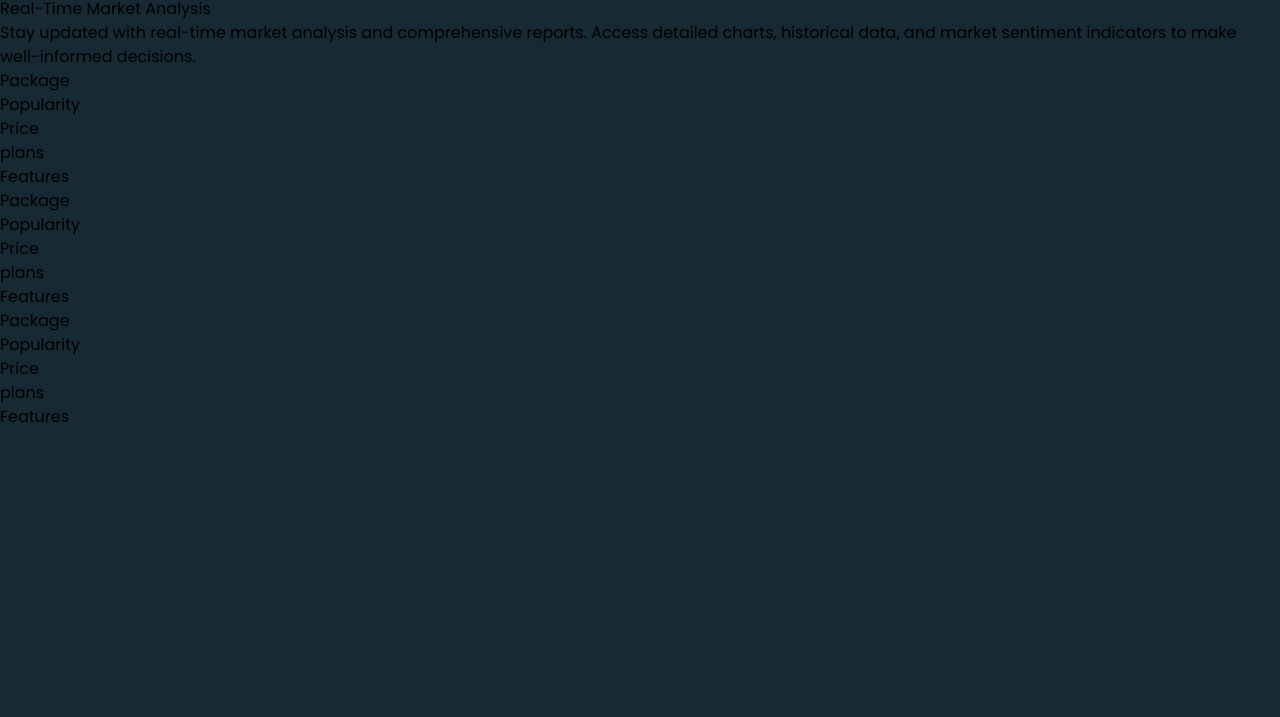
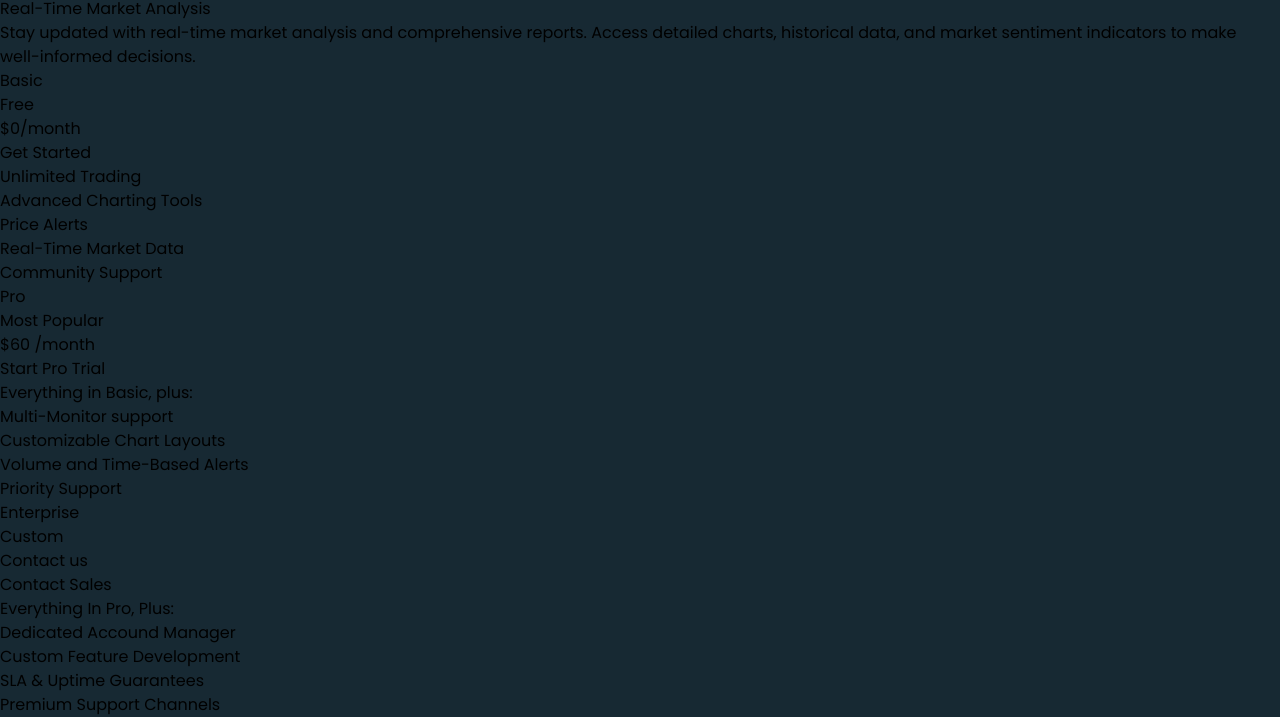
Before and after one commit to Ahmed7019/crypto-ecommerce, a website: page index.html in a window 1280 px wide. Shown: the part 339-1056 px from the top of the page. Before the commit the page ends 800 px from the top, so only its background shows below. Drawn offline with Linux system fonts and the light colour scheme.

Commit message:
Prices Section Doce

```diff
--- a/index.html
+++ b/index.html
@@ -74,50 +74,50 @@
                 <div>
                     <div>
                         <div>
-                            <p>Package</p>
-                            <p>Popularity</p>
+                            <p>Basic</p>
+                            <p>Free</p>
                         </div>
-                        <p>Price</p>
+                        <p>$0<span>/month</span></p>
 
-                        <button>plans</button>
-                        <ul>
-                            <li>Features</li>
-                            <li></li>
-                            <li></li>
-                            <li></li>
-                            <li></li>
+                        <button>Get Started</button>
+                        <ul class="capitalize">
+                            <li><i></i> Unlimited trading</li>
+                            <li><i></i> Advanced charting tools</li>
+                            <li><i></i> Price alerts</li>
+                            <li><i></i> Real-time market data</li>
+                            <li><i></i> Community support</li>
                         </ul>
                     </div>
                     <div>
                         <div>
-                            <p>Package</p>
-                            <p>Popularity</p>
+                            <p>Pro</p>
+                            <p>Most Popular</p>
                         </div>
-                        <p>Price</p>
+                        <p>$60 <span>/month</span></p>
 
-                        <button>plans</button>
+                        <button>Start Pro Trial</button>
                         <ul>
-                            <li>Features</li>
-                            <li></li>
-                            <li></li>
-                            <li></li>
-                            <li></li>
+                            <li><i></i>Everything in Basic, plus:</li>
+                            <li><i></i> Multi-Monitor support</li>
+                            <li><i></i> Customizable Chart Layouts</li>
+                            <li><i></i> Volume and Time-Based Alerts</li>
+                            <li><i></i>Priority Support</li>
                         </ul>
                     </div>
                     <div>
                         <div>
-                            <p>Package</p>
-                            <p>Popularity</p>
+                            <p>Enterprise</p>
+                            <p>Custom</p>
                         </div>
-                        <p>Price</p>
+                        <p>Contact us</p>
 
-                        <button>plans</button>
-                        <ul>
-                            <li>Features</li>
-                            <li></li>
-                            <li></li>
-                            <li></li>
-                            <li></li>
+                        <button>Contact Sales</button>
+                        <ul class="capitalize">
+                            <li><i></i> Everything in Pro, plus:</li>
+                            <li><i></i> Dedicated Accound Manager</li>
+                            <li><i></i> Custom Feature Development</li>
+                            <li><i></i> SLA & Uptime Guarantees</li>
+                            <li><i></i> Premium Support Channels</li>
                         </ul>
                     </div>
                 </div>
```
Also changed, not shown: dist/output.css.
